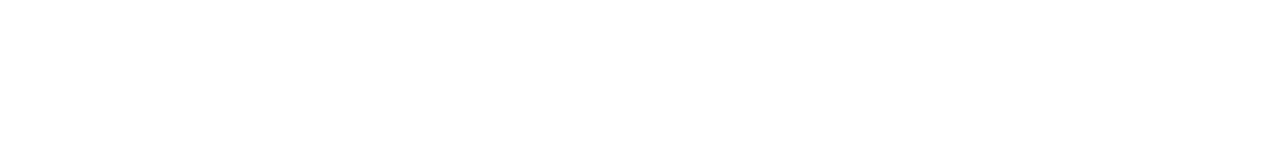
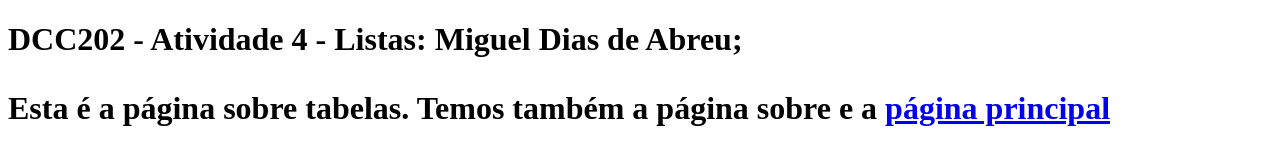
Before and after one commit to ufjf-dcc202/ufjf-dcc202-2023-3-a-atv4-Miguel-Dias-112, a website: page tabelas.html in a window 1280 px wide. Drawn offline with Linux system fonts and the light colour scheme.

Commit message:
conteudo adicionado à pagina tabelas

```diff
--- a/tabelas.html
+++ b/tabelas.html
@@ -7,6 +7,11 @@
     <title>DCC202 - Atividade 4 - Tabelas: Miquel Dias de Abreu</title>
 </head>
 <body>
-
+    <main>
+        <h1>
+            DCC202 - Atividade 4 - Listas: Miguel Dias de Abreu;
+            <p> Esta é a página sobre tabelas. Temos também a página sobre <a href="./listas.html"></a> e a <a href="./index.html">página principal</a></p>
+        </h1>
+    </main>
 </body>
 </html>
```
